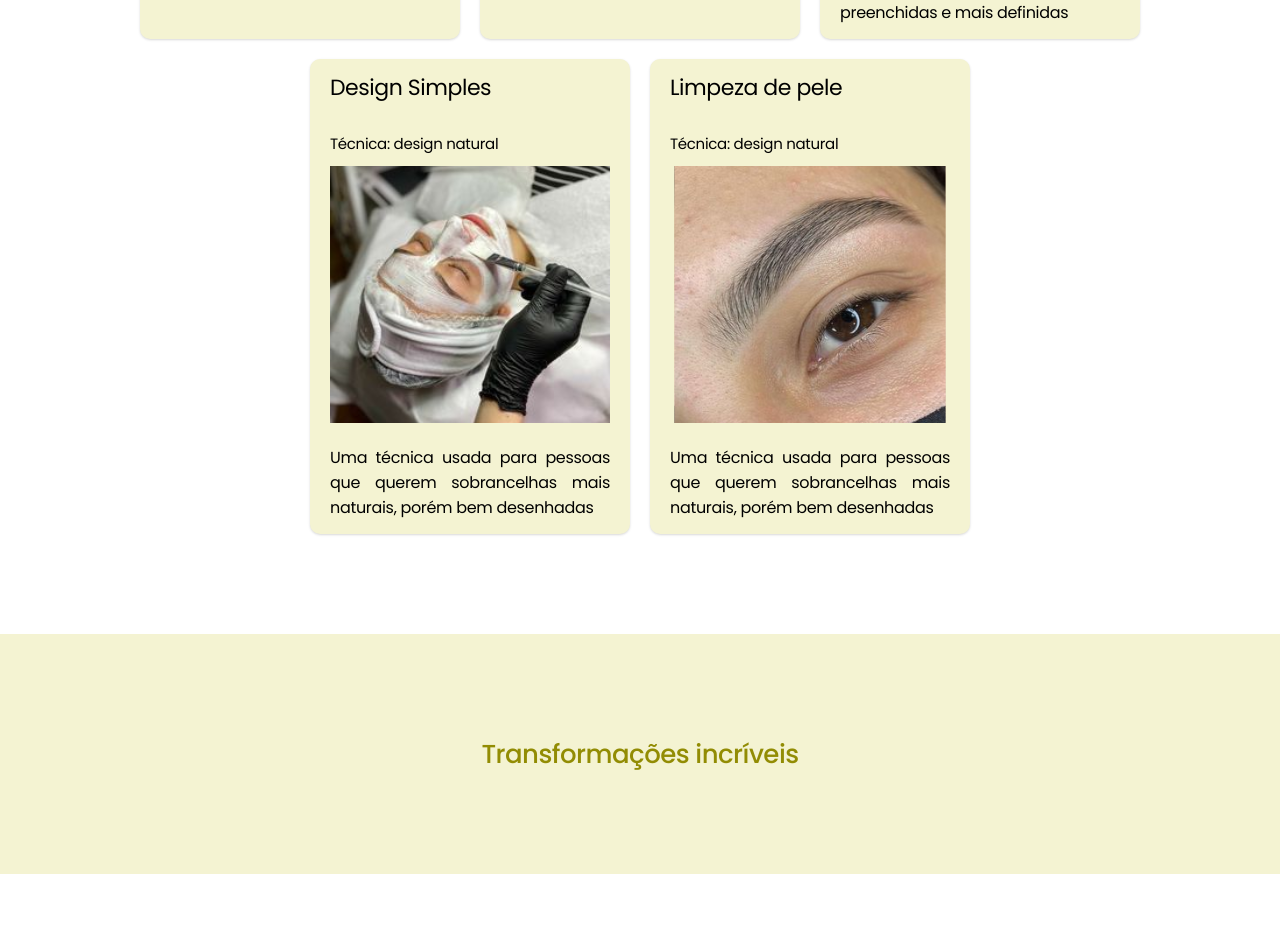
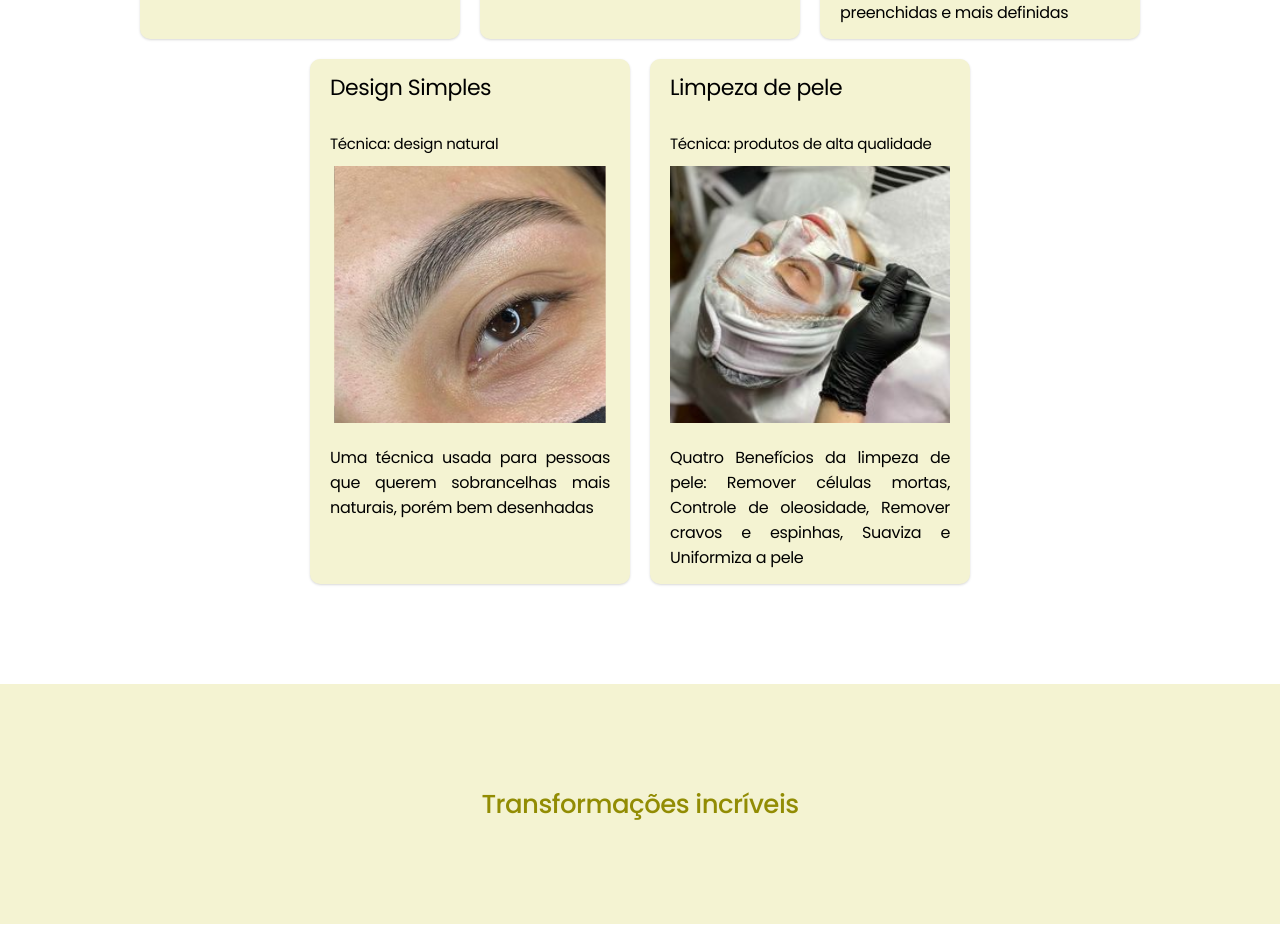
Before and after one commit to Pedro-Marques-Santos/eyebrow, a Next.js app: page / in a window 1280 px wide. Shown: the part 1401-2331 px from the top of the page. Built offline with nearby package versions, Linux system fonts and the light colour scheme.

Commit message:
add new images

```diff
--- a/src/components/OurMainProcedures-Components/OurMainProcedures/index.tsx
+++ b/src/components/OurMainProcedures-Components/OurMainProcedures/index.tsx
@@ -36,15 +36,15 @@ export function OurMainProcedures() {
         tag3={
           "Uma técnica usada para pessoas que querem sobrancelhas mais naturais, porém bem desenhadas"
         }
-        img={img4}
+        img={img5}
       />
       <CardOurMainProcedures
         tag1={"Limpeza de pele"}
-        tag2={"design natural"}
+        tag2={"produtos de alta qualidade"}
         tag3={
-          "Uma técnica usada para pessoas que querem sobrancelhas mais naturais, porém bem desenhadas"
+          "Quatro Benefícios da limpeza de pele: Remover células mortas, Controle de oleosidade, Remover cravos e espinhas, Suaviza e Uniformiza a pele"
         }
-        img={img5}
+        img={img4}
       />
     </Container>
   );
```
